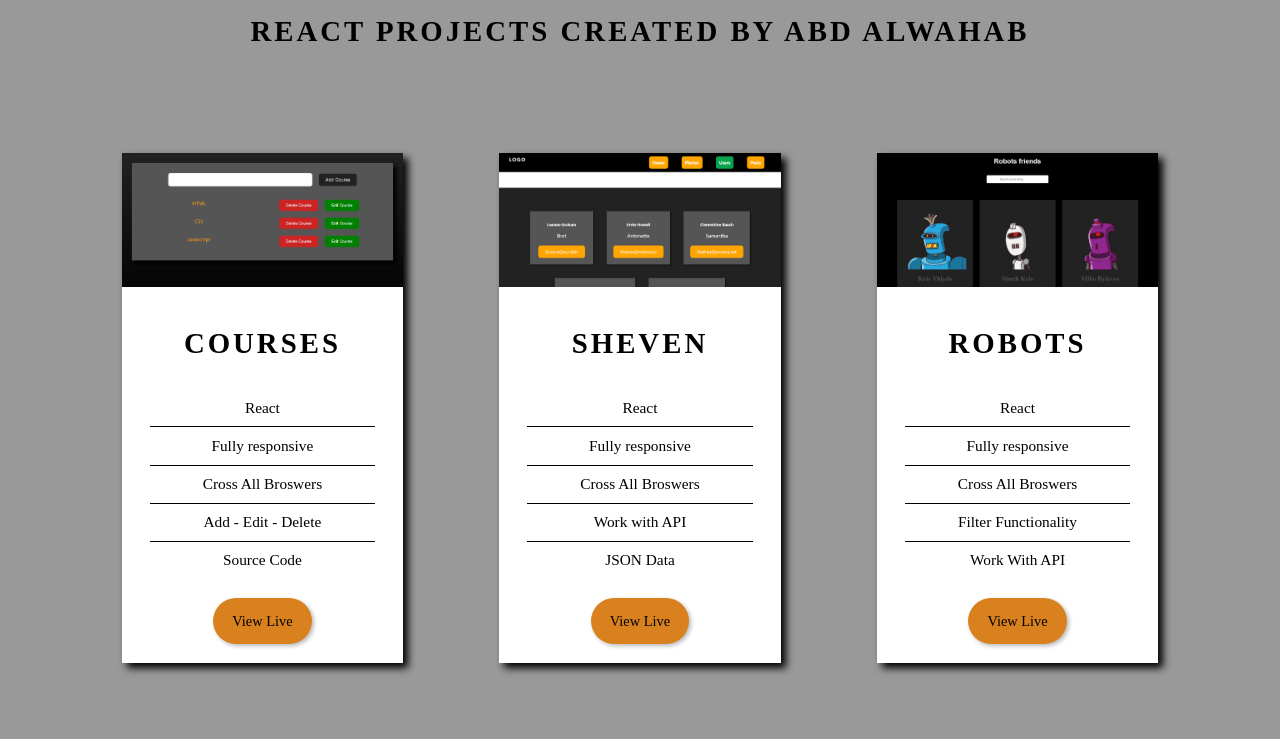
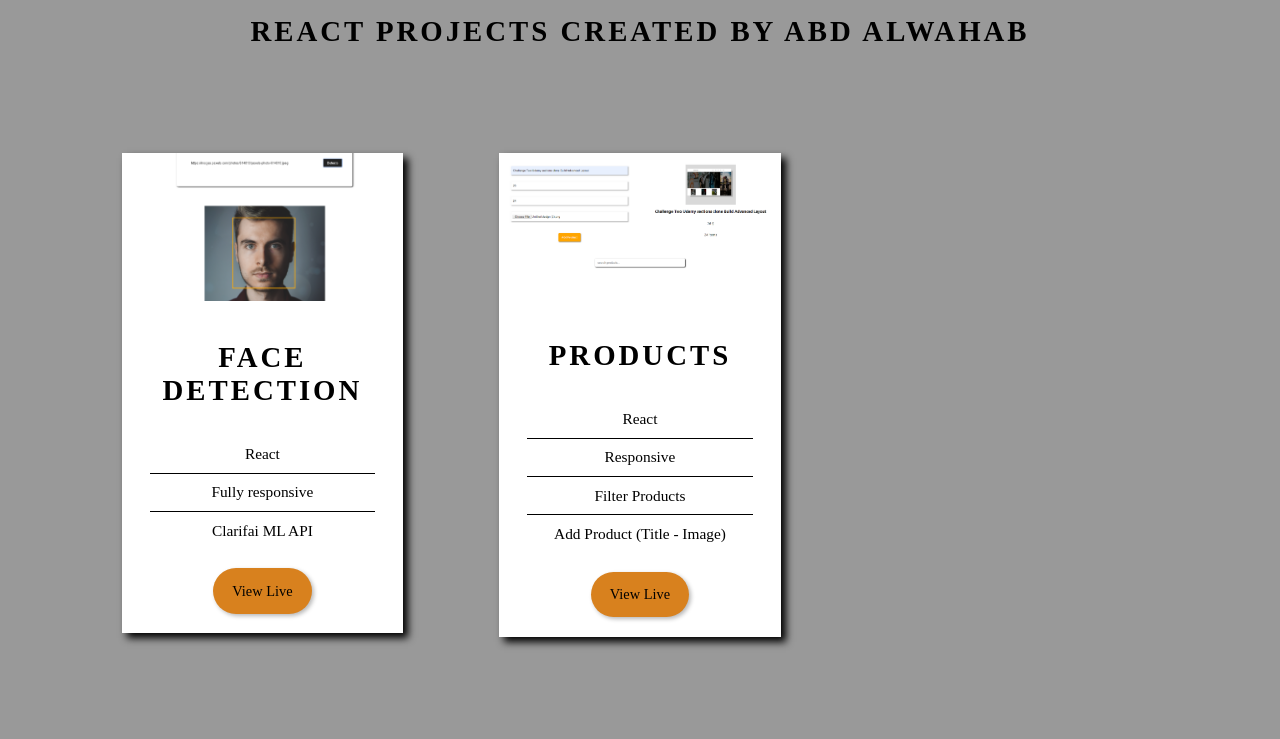
Before and after one commit to Abd-Alwahab/abdalwahab.github.io, a website: page portfolio.html in a window 1280 px wide. Shown: the part 1220-1959 px from the top of the page. Drawn offline with nearby package versions, Linux system fonts and the light colour scheme.

Commit message:
add two more projects

```diff
--- a/portfolio.html
+++ b/portfolio.html
@@ -4,7 +4,7 @@
     <meta charset="UTF-8">
     <meta name="viewport" content="width=device-width, initial-scale=1.0">
     <meta http-equiv="X-UA-Compatible" content="ie=edge">
-    <title>projects</title>
+    <title>Abd Alwahab || Projects</title>
     <link rel="apple-touch-icon" sizes="57x57" href="images/favicon/apple-icon-57x57.png">
     <link rel="apple-touch-icon" sizes="60x60" href="images/favicon/apple-icon-60x60.png">
     <link rel="apple-touch-icon" sizes="72x72" href="images/favicon/apple-icon-72x72.png">
@@ -210,9 +210,72 @@
 
 
                 <div class="row">
+
                         <div class="utilties-center u-margin-bottom-big">
                                 <h2 class="secondary-title black">React Projects Created By Abd Alwahab</h2>
                                 </div>
+
+                    <div class="col-1-of-3">
+                           <div  class="web-box">
+
+                            <div class="web-box__img">
+                                <img src="images/face-detection--app.png" alt="">
+                            </div>
+                            <div class="utilties-center u-margin-bottom-medum">
+                                    <h3 class="secondary-title">Face Detection</h3>
+                                 </div>
+
+
+                                    <div class="web-box__desc">
+                                            <ul>
+                                                <li>React</li>
+                                                <li>Fully responsive</li>
+                                                <li>Clarifai ML API</li>
+                                            </ul>
+                                    </div>
+                                    <a href="https://abd-alwahab.github.io/face-detection/" class="btn btn-web">View Live</a>
+
+                                </div>
+
+                            </div>
+
+
+                            <div class="col-1-of-3">
+                                    <div  class="web-box">
+
+                                     <div class="web-box__img">
+                                         <img src="images/products-tool-app.png" alt="">
+                                     </div>
+                                     <div class="utilties-center u-margin-bottom-medum">
+                                             <h3 class="secondary-title">Products</h3>
+                                          </div>
+
+
+                                             <div class="web-box__desc">
+                                                     <ul>
+                                                         <li>React</li>
+                                                         <li>Responsive</li>
+                                                         <li>Filter Products</li>
+                                                         <li>Add Product (Title - Image)</li>
+                                                     </ul>
+                                             </div>
+
+                                             <a href="https://abd-alwahab.github.io/products-tool/" class="btn btn-web">View Live</a>
+
+                                         </div>
+
+
+                                     </div>
+
+
+
+
+
+
+                    </div>
+
+
+                     <div class="row">
 
                             <div class="col-1-of-3">
                                     <div  class="web-box">
@@ -231,7 +294,6 @@
                                                          <li>Fully responsive</li>
                                                          <li>Cross All Broswers</li>
                                                          <li>Add - Edit - Delete</li>
-                                                    <li>Source Code</li>
                                                      </ul>
                                              </div>
                                              <a href="https://github.com/Abd-Alwahab/react-todo" class="btn btn-web">View Live</a>
@@ -297,6 +359,7 @@
 
 
                         </div>
+
 
 
 
```
Also changed, not shown: images/face-detection--app.png (added), images/products-tool-app.png (added). Lines whose indentation alone changed are shown as unchanged.
